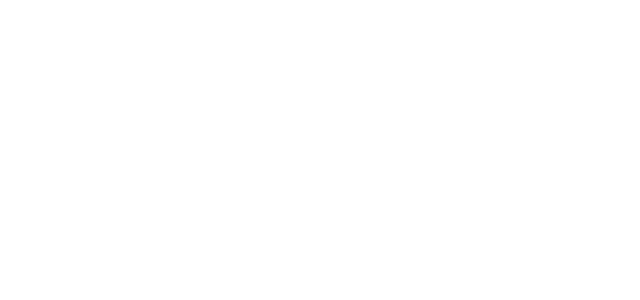
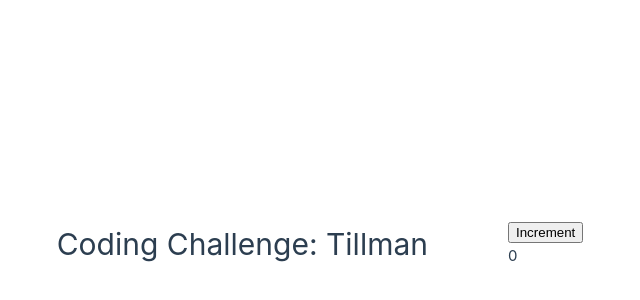
Before and after one commit to tjex/coding-challenge-se, a Vue app: page / in a window 1280 px wide. Shown: the part 156-456 px from the top of the page, without its empty margins (132-772 px from the left). Built offline with nearby package versions, Linux system fonts and the light colour scheme.

Commit message:
basic client side counter working

```diff
--- a/src/App.vue
+++ b/src/App.vue
@@ -1,14 +1,17 @@
 <script setup lang="ts">
+import Counter from './components/Counter.vue'
 </script>
 
 <template>
   <header>
 
     <div class="wrapper">
+      <h1> Coding Challenge: Tillman </h1>
     </div>
   </header>
 
   <main>
+    <Counter />
   </main>
 </template>
 
--- /dev/null
+++ b/src/components/Counter.vue
@@ -0,0 +1,30 @@
+<!-- Counter component contains a button to increment as well as the current count -->
+
+<template>
+  <button @click="increment()">Increment</button>
+  <br>
+  {{ count }}
+</template>
+
+<script>
+import { ref } from 'vue';
+
+let count = 0;
+
+export default {
+  data() {
+    return {
+      count: 0
+    }
+  },
+
+  methods: {
+    increment() {
+      count++
+      this.count = count
+    }
+  }
+
+}
+
+</script>
```
